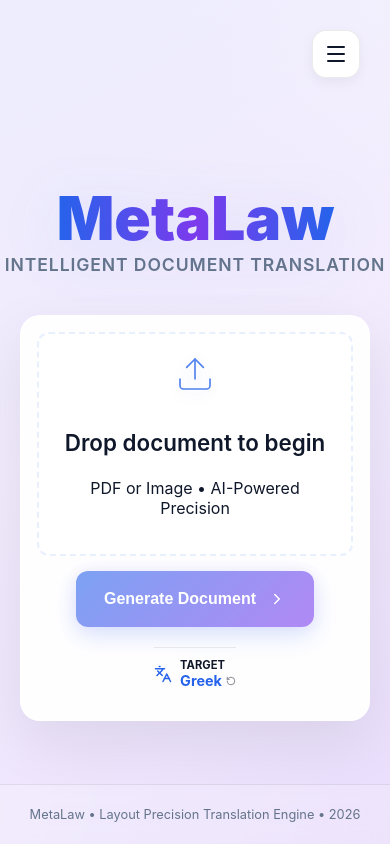
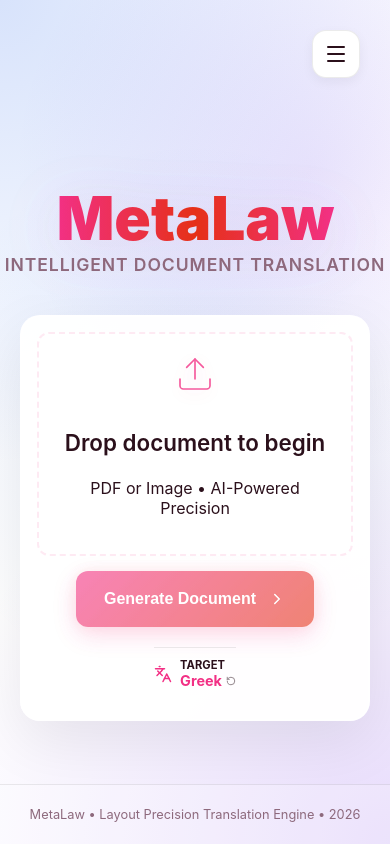
Before and after one commit to thedcjackal/MetaLaw, a React app in the folder frontend/: page / in a window 390 px wide. Built offline with nearby package versions, Linux system fonts and the light colour scheme; no server answers; the HTML template or start-up script is replaced by a standard one.

Commit message:
UI/UX: Fixed mobile background color cycling and results layout stacking

```diff
--- a/frontend/src/index.css
+++ b/frontend/src/index.css
@@ -53,16 +53,10 @@ body {
 
 @keyframes colorShift {
   0% {
-    background-color: #f1f5f9;
-  }
-  33% {
-    background-color: #eef2ff;
-  }
-  66% {
-    background-color: #f5f3ff;
+    filter: hue-rotate(0deg);
   }
   100% {
-    background-color: #f1f5f9;
+    filter: hue-rotate(360deg);
   }
 }
 
@@ -662,4 +656,16 @@ textarea.input-field {
   .lang-divider {
     display: none;
   }
+
+  .hero-results, .hero-content {
+    display: flex !important;
+    flex-direction: column !important;
+    width: 100% !important;
+  }
+
+  body {
+    background-size: 100% 100% !important;
+    background-position: center !important;
+    animation: colorShift 20s linear infinite !important;
+  }
 }
```
